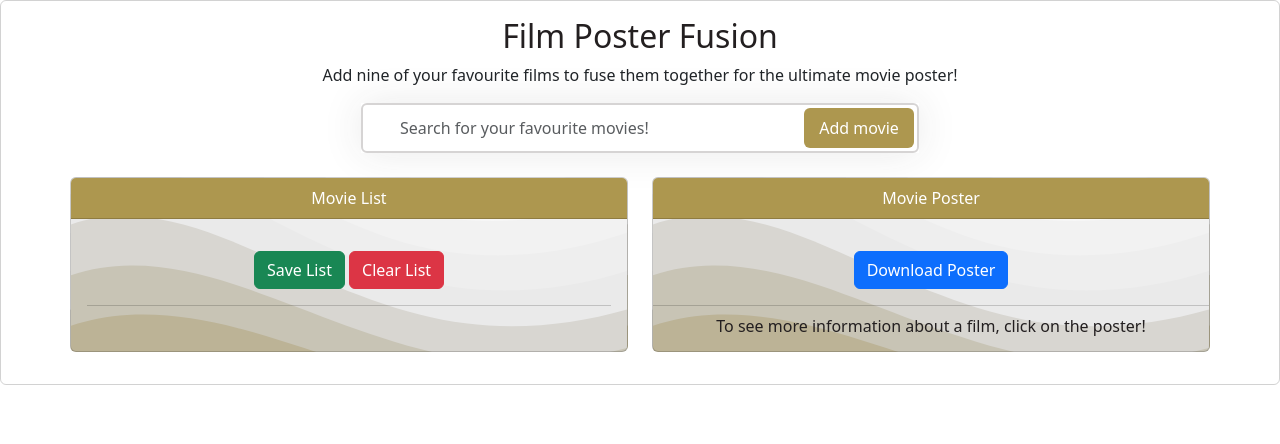
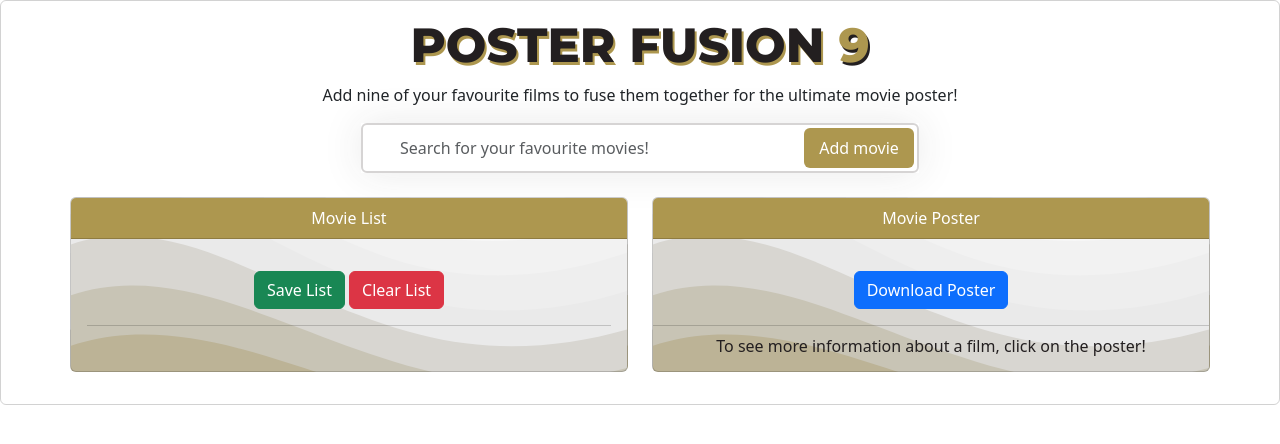
Before and after one commit to Mtlightfoot/favourite-movies, a plain HTML site: page index.html in a window 1280 px wide. Drawn offline with nearby package versions, Linux system fonts and the light colour scheme.

Commit message:
Created and added logo to main page

```diff
--- a/index.html
+++ b/index.html
@@ -17,7 +17,7 @@
       <div class="card-body">
 
         <!-- Title -->
-        <h2 class="card-title">Film Poster Fusion</h2>
+        <h2 class="card-title"><span class="poster-fusion">POSTER FUSION</span> <span class="nineLogo">9</span></h2>
         <p>Add nine of your favourite films to fuse them together for the ultimate movie poster!</p>
         <!-- Search Bar -->
         <div class="container mb-4 mt-3 p-0">
--- a/styles.css
+++ b/styles.css
@@ -1,9 +1,23 @@
+@import url('https://fonts.googleapis.com/css2?family=Montserrat:ital,wght@0,100;0,200;0,300;0,400;0,500;0,600;0,700;0,800;0,900;1,100;1,200;1,300;1,400;1,500;1,600;1,700;1,800;1,900&display=swap');
+
 .pageContainer {
   background-color: white;
 }
 
 .card-title {
+  font-family: 'Montserrat', sans-serif;
+  font-weight: 800;
+  font-size: 3em;
   color: #231F20;
+}
+
+.poster-fusion {
+  filter: drop-shadow(2px 3px 0rem #AD974F);
+}
+
+.nineLogo {
+  filter: drop-shadow(2px 3px 0rem #231F20);
+  color: #AD974F;
 }
 
 .card-header {
@@ -129,6 +143,7 @@ table {
   background-color: rgba(255, 255, 255, 0.5);
 }
 
-.saveMessage, .bottomMessage {
+.saveMessage,
+.bottomMessage {
   color: #231F20;
 }
```
